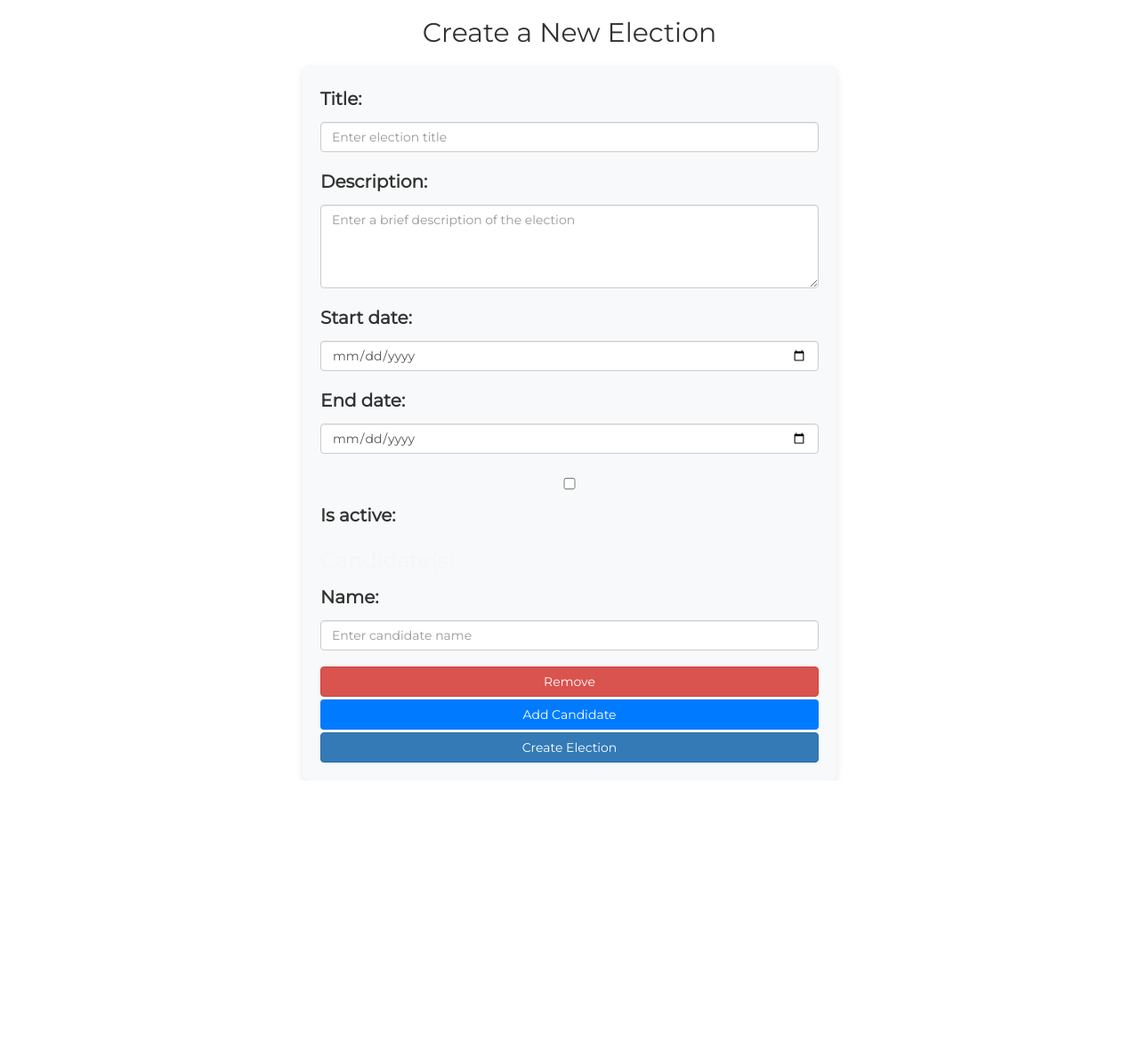
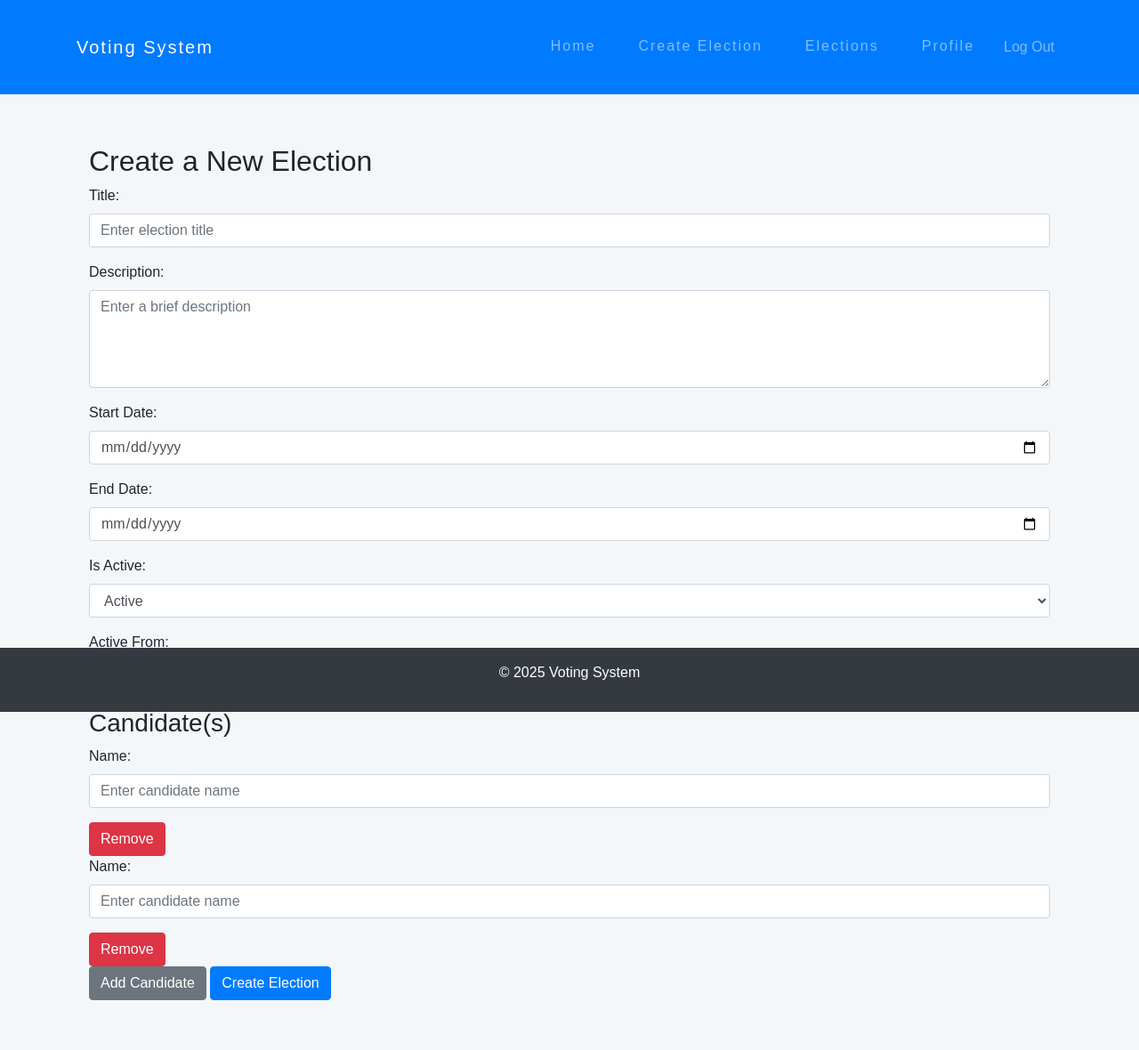
Before and after one commit to Goulis14/eBallot, a Django app: page /create_election/ in a window 1280 px wide. Shown: the whole page at 89% size. Before the commit the page ends 877 px from the top, so only its background shows below. Run offline with Django 5.2, Linux system fonts and the light colour scheme; a user stored in the database is signed in; some libraries are stand-ins or nearby versions.

Commit message:
entire change

```diff
--- a/static/css/signup.css
+++ b/static/css/signup.css
@@ -1,84 +1,19 @@
-/* General form styling for both login and signup */
-form {
-    max-width: 600px;
-    margin: 0 auto;
-    padding: 20px;
-    background-color: #f8f9fa;
-    border-radius: 8px;
-    box-shadow: 0 4px 8px rgba(0, 0, 0, 0.1);
+body {
+    font-family: 'Montserrat', sans-serif;
+    line-height: 1.8;
+    color: #333;
 }
 
-/* Form input fields */
-form input, form textarea, form select {
-    width: 100%;
-    padding: 12px;
-    margin-bottom: 15px;
-    border: 1px solid #ccc;
-    border-radius: 5px;
-    font-size: 16px;
-    color: #333;
-    background-color: #fff;
+.navbar {
+    margin-bottom: 20px;
 }
 
-/* Focused input fields */
-form input:focus, form textarea:focus, form select:focus {
-    border-color: #007bff;
-    outline: none;
-    box-shadow: 0 0 8px rgba(0, 123, 255, 0.25);
+footer {
+    background-color: #2f2f2f;
+    color: white;
+    padding: 10px 0;
 }
 
-/* Form labels */
-form label {
-    font-weight: bold;
-    color: #333;
-    margin-bottom: 8px;
-    display: block;
+.container {
+    margin-top: 20px;
 }
-
-/* Submit button */
-form button {
-    background-color: #007bff;
-    color: white;
-    padding: 12px 20px;
-    border: none;
-    border-radius: 5px;
-    cursor: pointer;
-    font-size: 16px;
-    width: 100%;
-}
-
-/* Hover effect for submit button */
-form button:hover {
-    background-color: #0056b3;
-}
-
-/* Error message styling */
-form .error {
-    color: red;
-    font-size: 14px;
-    margin-top: 10px; /* Positioning the error message below the password field */
-}
-
-/* Success message styling */
-form .success {
-    color: green;
-    font-size: 14px;
-    margin-bottom: 10px;
-}
-
-/* Specific styling for both login and signup page */
-.login-page, .signup-page {
-    width: 100%;
-    max-width: 600px;
-    margin: 50px auto;
-    padding: 20px;
-    background-color: #fff;
-    box-shadow: 0 0 15px rgba(0, 0, 0, 0.1);
-    border-radius: 8px;
-}
-
-h2 {
-    text-align: center;
-    margin-bottom: 20px;
-    color: #333; /* Changed to a darker color for better visibility */
-}
--- /dev/null
+++ b/static/css/styles.css
@@ -0,0 +1,64 @@
+/* static/css/styles.css */
+body {
+    font-family: 'Arial', sans-serif;
+    margin: 0;
+    padding: 0;
+    background-color: #f4f7fa;
+}
+
+header {
+    background-color: #007bff;
+    color: white;
+}
+
+header nav ul {
+    list-style: none;
+    padding: 0;
+}
+
+header nav ul li {
+    display: inline;
+    margin: 0 1rem;
+}
+
+main {
+    padding: 2rem;
+}
+
+footer {
+    background-color: #f8f9fa;
+    text-align: center;
+    padding: 1rem;
+    position: fixed;
+    bottom: 0;
+    width: 100%;
+}
+
+.card {
+    border-radius: 10px;
+    box-shadow: 0px 4px 8px rgba(0, 0, 0, 0.1);
+}
+
+.card-body {
+    padding: 1.5rem;
+}
+
+.card-title {
+    font-size: 1.25rem;
+    font-weight: bold;
+}
+
+.card-text {
+    font-size: 1rem;
+    color: #555;
+}
+
+footer {
+    background-color: #007bff;
+    color: white;
+    padding: 1rem;
+}
+
+.navbar {
+    letter-spacing: 2px;
+}
--- a/templates/voting/base.html
+++ b/templates/voting/base.html
@@ -1,3 +1,4 @@
+{#templates/voting/base.html#}
 {% load static %}
 <!DOCTYPE html>
 <html lang="en">
--- a/templates/voting/create_election.html
+++ b/templates/voting/create_election.html
@@ -1,46 +1,59 @@
-{% extends 'voting/base.html' %}
+{% extends 'voting/secondary_base.html' %}
+
+{% block title %}Create Election - Voting System{% endblock %}
+
 {% block content %}
 <div class="container">
     <h2>Create a New Election</h2>
     <form method="POST">
         {% csrf_token %}
+
+        <!-- Election Details Section -->
         <div class="form-group">
-            {{ form.title.label_tag }}
+            <label for="{{ form.title.id_for_label }}">Title:</label>
             {{ form.title }}
         </div>
         <div class="form-group">
-            {{ form.description.label_tag }}
+            <label for="{{ form.description.id_for_label }}">Description:</label>
             {{ form.description }}
         </div>
         <div class="form-group">
-            {{ form.start_date.label_tag }}
+            <label for="{{ form.start_date.id_for_label }}">Start Date:</label>
             {{ form.start_date }}
         </div>
         <div class="form-group">
-            {{ form.end_date.label_tag }}
+            <label for="{{ form.end_date.id_for_label }}">End Date:</label>
             {{ form.end_date }}
         </div>
-        <div class="form-check form-check-inline">
+        <div class="form-group">
+            <label for="{{ form.is_active.id_for_label }}">Is Active:</label>
             {{ form.is_active }}
-            {{ form.is_active.label_tag }}
+        </div>
+        <div class="form-group">
+            <label for="{{ form.active_from.id_for_label }}">Active From:</label>
+            {{ form.active_from }}
         </div>
 
+        <!-- Candidate(s) Section -->
         <h3>Candidate(s)</h3>
-        <div id="candidate-formset">
+        <div id="candidate-formset" data-empty-form="{{ formset.empty_form.as_p|escapejs }}">
             {{ formset.management_form }}
             {% for form in formset %}
+            {% if forloop.counter <= 2 %}
             <div class="candidate-form">
                 <div class="form-group">
-                        {{ form.name.label_tag }}
+                    <label for="{{ form.name.id_for_label }}">Name:</label>
                     {{ form.name }}
                 </div>
                 <button type="button" class="btn btn-danger remove-candidate">Remove</button>
             </div>
+            {% endif %}
             {% endfor %}
         </div>
         <button type="button" id="add-candidate" class="btn btn-secondary">Add Candidate</button>
 
-        <button type="submit" class="btn btn-primary">Create Election</button>
+        <!-- Submit Button -->
+        <button type="submit" id="submit-election" class="btn btn-primary">Create Election</button>
     </form>
 </div>
 
@@ -48,26 +61,40 @@
 document.addEventListener('DOMContentLoaded', function () {
     const formsetContainer = document.getElementById('candidate-formset');
     const addCandidateBtn = document.getElementById('add-candidate');
-        const totalForms = document.getElementById('id_form-TOTAL_FORMS');
+    const totalForms = document.getElementById('id_candidate_set-TOTAL_FORMS');
+    const emptyFormTemplate = formsetContainer.dataset.emptyForm;
+    const submitButton = document.getElementById('submit-election');
 
-        addCandidateBtn.addEventListener('click', function () {
-            const formIndex = parseInt(totalForms.value);
-            const emptyForm = formsetContainer.querySelector('.candidate-form').outerHTML;
-            const newForm = emptyForm.replace(/-0-/g, `-${formIndex}-`).replace(/__prefix__/g, formIndex);
-            formsetContainer.insertAdjacentHTML('beforeend', newForm);
-            totalForms.value = formIndex + 1;
-        });
+    function updateTotalForms() {
+        totalForms.value = String(formsetContainer.querySelectorAll('.candidate-form').length);
+    }
+
+    function addNewCandidateForm() {
+        const formCount = Number(totalForms.value);
+        const newFormHtml = emptyFormTemplate.replace(/__prefix__/g, formCount);
+        const tempDiv = document.createElement('div');
+        tempDiv.innerHTML = newFormHtml;
+        formsetContainer.appendChild(tempDiv.firstElementChild);
+        updateTotalForms();
+    }
+
+    addCandidateBtn.addEventListener('click', addNewCandidateForm);
 
     formsetContainer.addEventListener('click', function (e) {
         if (e.target.classList.contains('remove-candidate')) {
             e.target.closest('.candidate-form').remove();
-                const forms = formsetContainer.querySelectorAll('.candidate-form');
-                totalForms.value = forms.length;
-                forms.forEach((form, index) => {
-                    form.innerHTML = form.innerHTML.replace(/-\d+-/g, `-${index}-`);
-                });
+            updateTotalForms();
         }
     });
+
+    submitButton.addEventListener('click', function (e) {
+        if (parseInt(totalForms.value) < 2) {
+            alert("You must have at least two candidates.");
+            e.preventDefault();
+        }
+    });
+
+    updateTotalForms();
 });
 </script>
 {% endblock %}
--- a/templates/voting/home.html
+++ b/templates/voting/home.html
@@ -1,4 +1,6 @@
+{#templates/voting/home.html#}
 {% extends 'voting/base.html' %}
+
 {% load static %}
 
 {% block content %}
--- /dev/null
+++ b/templates/voting/secondary_base.html
@@ -0,0 +1,59 @@
+{% load static %}
+<!DOCTYPE html>
+<html lang="en">
+<head>
+    <meta charset="UTF-8">
+    <meta name="viewport" content="width=device-width, initial-scale=1.0">
+    <title>{% block title %}Voting System{% endblock %}</title>
+    <link rel="stylesheet" href="https://maxcdn.bootstrapcdn.com/bootstrap/4.5.2/css/bootstrap.min.css">
+    <link rel="stylesheet" href="{% static 'css/styles.css' %}">
+    {% block extra_styles %}
+    {% endblock %}
+</head>
+<body>
+    <!-- Main header -->
+    <header class="bg-primary text-white py-4">
+        <nav class="container navbar navbar-expand-lg navbar-dark">
+            <a class="navbar-brand" href="{% url 'home' %}">Voting System</a>
+            <button class="navbar-toggler" type="button" data-toggle="collapse" data-target="#navbarNav" aria-controls="navbarNav" aria-expanded="false" aria-label="Toggle navigation">
+                <span class="navbar-toggler-icon"></span>
+            </button>
+            <div class="collapse navbar-collapse" id="navbarNav">
+                <ul class="navbar-nav ml-auto">
+                    <li class="nav-item"><a class="nav-link" href="{% url 'home' %}">Home</a></li>
+                    <li class="nav-item"><a class="nav-link" href="{% url 'create_election' %}">Create Election</a></li>
+                    <li class="nav-item"><a class="nav-link" href="{% url 'election_list' %}">Elections</a></li>
+                    {% if user.is_authenticated %}
+                        <li class="nav-item"><a class="nav-link" href="{% url 'profile' %}">Profile</a></li>
+                        <form method="POST" action="{% url 'logout' %}" style="display: inline;">
+                            {% csrf_token %}
+                            <button type="submit" class="btn btn-link nav-link">Log Out</button>
+                        </form>
+                    {% else %}
+                        <li class="nav-item"><a class="nav-link" href="{% url 'login' %}">Log In</a></li>
+                        <li class="nav-item"><a class="nav-link" href="{% url 'sign_up' %}">Sign Up</a></li>
+                    {% endif %}
+                </ul>
+            </div>
+        </nav>
+    </header>
+
+    <!-- Main content area -->
+    <main class="container my-4">
+        {% block content %}
+        {% endblock %}
+    </main>
+
+    <!-- Footer -->
+    <footer class="bg-dark text-white text-center py-3">
+        <p>&copy; 2025 Voting System</p>
+    </footer>
+
+    {% block extra_scripts %}
+    {% endblock %}
+
+    <script src="https://code.jquery.com/jquery-3.5.1.slim.min.js"></script>
+    <script src="https://cdn.jsdelivr.net/npm/@popperjs/core@2.0.5/dist/umd/popper.min.js"></script>
+    <script src="https://maxcdn.bootstrapcdn.com/bootstrap/4.5.2/js/bootstrap.min.js"></script>
+</body>
+</html>
--- a/voting/forms.py
+++ b/voting/forms.py
@@ -1,7 +1,6 @@
 from django import forms
 from django.contrib.auth.forms import UserCreationForm
 from django.forms import inlineformset_factory
-
 from .models import CustomUser, Election, Candidate
 
 
@@ -15,30 +14,32 @@ class SignUpForm(UserCreationForm):
 
 
 class ElectionForm(forms.ModelForm):
+    ACTIVE_CHOICES = [
+        (True, 'Active'),
+        (False, 'Not Active'),
+    ]
+
+    is_active = forms.ChoiceField(
+        choices=ACTIVE_CHOICES,
+        widget=forms.Select(attrs={'class': 'form-control'}),
+        required=True,
+        label="Status"
+    )
+
+    active_from = forms.DateTimeField(
+        widget=forms.DateTimeInput(attrs={'type': 'datetime-local', 'class': 'form-control'}),
+        required=False,
+        label="Active From (optional)"
+    )
+
     class Meta:
         model = Election
-        fields = ['title', 'description', 'start_date', 'end_date', 'is_active']
+        fields = ['title', 'description', 'start_date', 'end_date', 'is_active', 'active_from']
         widgets = {
-            'start_date': forms.DateInput(attrs={
-                'type': 'date',
-                'class': 'form-control',
-            }),
-            'end_date': forms.DateInput(attrs={
-                'type': 'date',
-                'class': 'form-control',
-            }),
-            'description': forms.Textarea(attrs={
-                'class': 'form-control',
-                'rows': 4,
-                'placeholder': 'Enter a brief description of the election',
-            }),
-            'title': forms.TextInput(attrs={
-                'class': 'form-control',
-                'placeholder': 'Enter election title',
-            }),
-            'is_active': forms.CheckboxInput(attrs={
-                'class': 'form-check-input',
-            }),
+            'start_date': forms.DateInput(attrs={'type': 'date', 'class': 'form-control'}),
+            'end_date': forms.DateInput(attrs={'type': 'date', 'class': 'form-control'}),
+            'description': forms.Textarea(attrs={'class': 'form-control', 'rows': 4, 'placeholder': 'Enter a brief description'}),
+            'title': forms.TextInput(attrs={'class': 'form-control', 'placeholder': 'Enter election title'}),
         }
 
 
@@ -47,14 +48,11 @@ class CandidateForm(forms.ModelForm):
         model = Candidate
         fields = ['name']
         widgets = {
-            'name': forms.TextInput(attrs={
-                'class': 'form-control',
-                'placeholder': 'Enter candidate name',
-            }),
+            'name': forms.TextInput(attrs={'class': 'form-control', 'placeholder': 'Enter candidate name'}),
         }
 
 
 # Inline formset for Candidate
 CandidateFormSet = inlineformset_factory(
-    Election, Candidate, form=CandidateForm, extra=1, can_delete=True
+    Election, Candidate, form=CandidateForm, extra=2, min_num=2, validate_min=True, can_delete=True
 )
--- a/voting/models.py
+++ b/voting/models.py
@@ -1,3 +1,4 @@
+# voting/models.py
 from django.db import models
 from django.contrib.auth.models import AbstractUser, Group, Permission
 from django.conf import settings
@@ -28,6 +29,7 @@ class Election(models.Model):
     start_date = models.DateTimeField()
     end_date = models.DateTimeField()
     is_active = models.BooleanField(default=False)
+    active_from = models.DateTimeField(null=True, blank=True)
     created_by = models.ForeignKey(settings.AUTH_USER_MODEL, on_delete=models.CASCADE)
 
 
--- a/voting/views.py
+++ b/voting/views.py
@@ -1,3 +1,4 @@
+# voting/views.py
 from django.shortcuts import render, get_object_or_404, redirect
 from django.contrib.auth.decorators import login_required
 from django.shortcuts import render, redirect
@@ -8,6 +9,8 @@ from .forms import SignUpForm, ElectionForm, CandidateFormSet
 from . import models
 from .models import Election, Candidate, Vote
 from django.contrib import messages
+from django.db.models import Count, Sum
+from django.utils import timezone
 
 
 # Αρχική Σελίδα - Λίστα Ψηφοφοριών
@@ -25,21 +28,6 @@ def election_detail(request, election_id):
         Vote.objects.create(user=request.user, election=election, candidate=candidate)
         return redirect('results', election_id=election.id)
     return render(request, 'voting/election_detail.html', {'election': election})
-
-
-# Σελίδα Αποτελεσμάτων
-@login_required
-def results(request, election_id):
-    election = get_object_or_404(Election, id=election_id)
-    results = election.candidates.annotate(votes=models.Count('vote'))
-
-    total_votes = results.aggregate(total_votes=models.Sum('votes'))['total_votes'] or 0
-
-    # Calculate the percentage of total votes for each candidate
-    for candidate in results:
-        candidate.vote_percentage = (candidate.votes / total_votes * 100) if total_votes > 0 else 0
-
-    return render(request, 'voting/results.html', {'election': election, 'results': results})
 
 
 def sign_up(request):
@@ -102,8 +90,9 @@ def profile(request):
 # View for listing all active elections
 @login_required
 def home(request):
-    active_elections = Election.objects.filter(is_active=True)
-    print(active_elections)  # Should print the list of active elections
+    current_time = timezone.now()
+    active_elections = Election.objects.filter(start_date__lte=current_time, end_date__gte=current_time)
+
     return render(request, 'voting/home.html', {'active_elections': active_elections})
 
 
@@ -130,25 +119,23 @@ def election_detail(request, election_id):
 # Only Admins can create an election
 @login_required
 def create_election(request):
+    if request.user.role != 'Admin':
+        messages.error(request, "You do not have permission to create elections.")
+        return redirect('home')
+
     if request.method == 'POST':
         form = ElectionForm(request.POST)
-        formset = CandidateFormSet(request.POST)  # Bind the inline formset to the POST data
+        formset = CandidateFormSet(request.POST)
 
         if form.is_valid() and formset.is_valid():
-            # Save the election and associate it with the logged-in user
             election = form.save(commit=False)
             election.created_by = request.user
             election.save()
-
-            # Save the candidates, associating them with the election
             formset.instance = election
             formset.save()
-
-            # Show success message and redirect
             messages.success(request, "Election and candidates created successfully!")
             return redirect('home')
         else:
-            # If either form or formset isn't valid, show error messages
             messages.error(request, "There was an issue creating the election. Please fix the errors below.")
     else:
         form = ElectionForm()
@@ -157,6 +144,7 @@ def create_election(request):
     return render(request, 'voting/create_election.html', {
         'form': form,
         'formset': formset,
+        'empty_form': formset.empty_form.as_p()  # Include empty form for JavaScript
     })
 
 
@@ -171,3 +159,21 @@ def election_list(request):
         messages.info(request, "No active elections at the moment.")
 
     return render(request, 'voting/election_list.html', {'active_elections': active_elections})
+
+
+@login_required
+def results(request, election_id):
+    election = get_object_or_404(Election, id=election_id)
+
+    # Count votes for each candidate
+    candidate_results = Candidate.objects.filter(election=election).annotate(votes=Count('vote'))
+
+    # Calculate the total number of votes
+    total_votes = candidate_results.aggregate(total_votes=Sum('votes'))['total_votes'] or 0
+
+    # Calculate the percentage of total votes for each candidate
+    for candidate in candidate_results:
+        candidate.vote_percentage = (candidate.votes / total_votes * 100) if total_votes > 0 else 0
+
+    return render(request, 'voting/results.html',
+                  {'election': election, 'candidate_results': candidate_results, 'total_votes': total_votes})
```
Also changed, not shown: templates/voting/election_detail.html (+9 -7 lines), templates/voting/election_list.html (+14 -12 lines), templates/voting/profile.html (+9 -14 lines), templates/voting/results.html (+24 -5 lines), db.sqlite3, voting/migrations/0002_election_active_from.py (added). Lines whose indentation alone changed are shown as unchanged.
